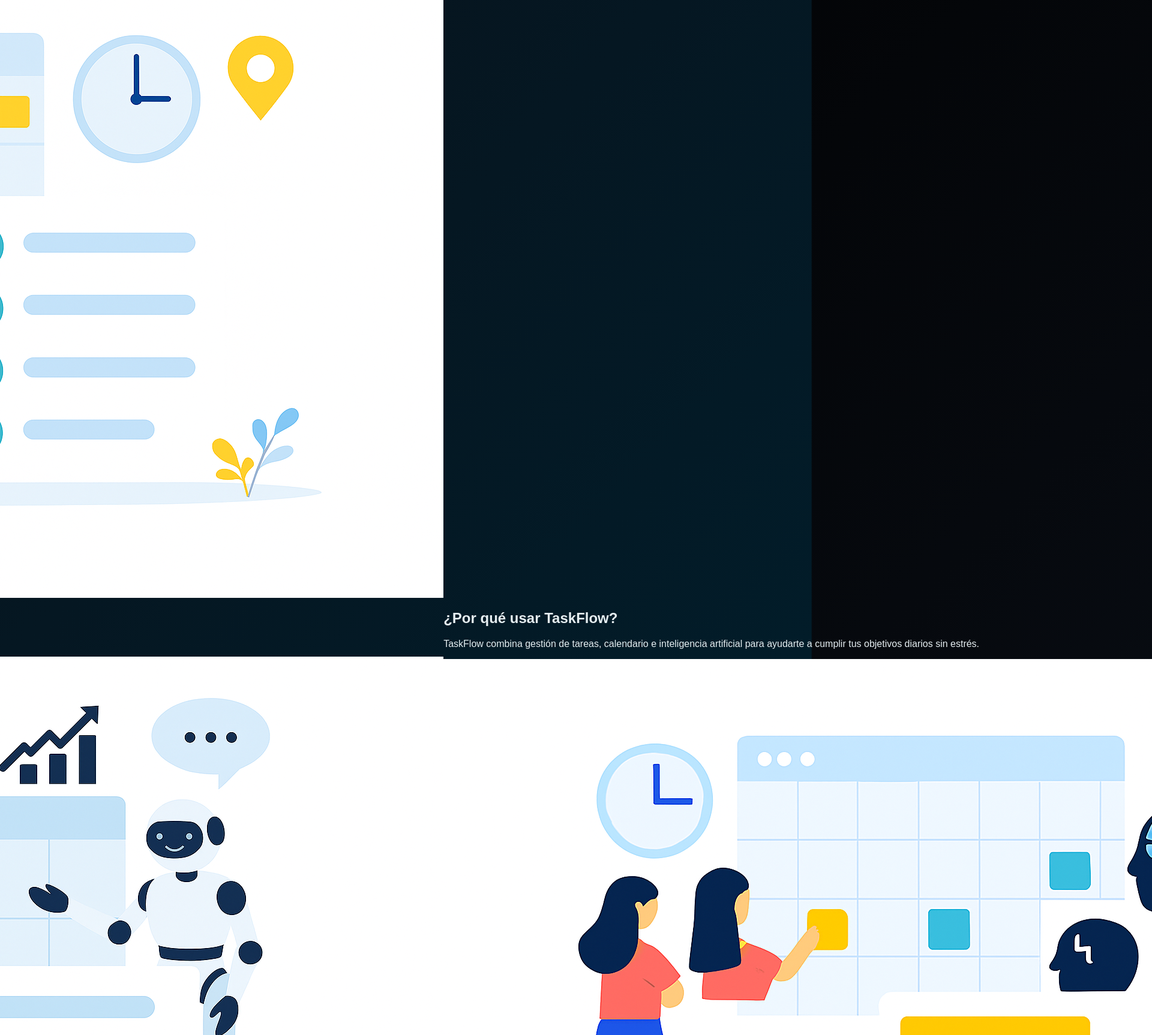
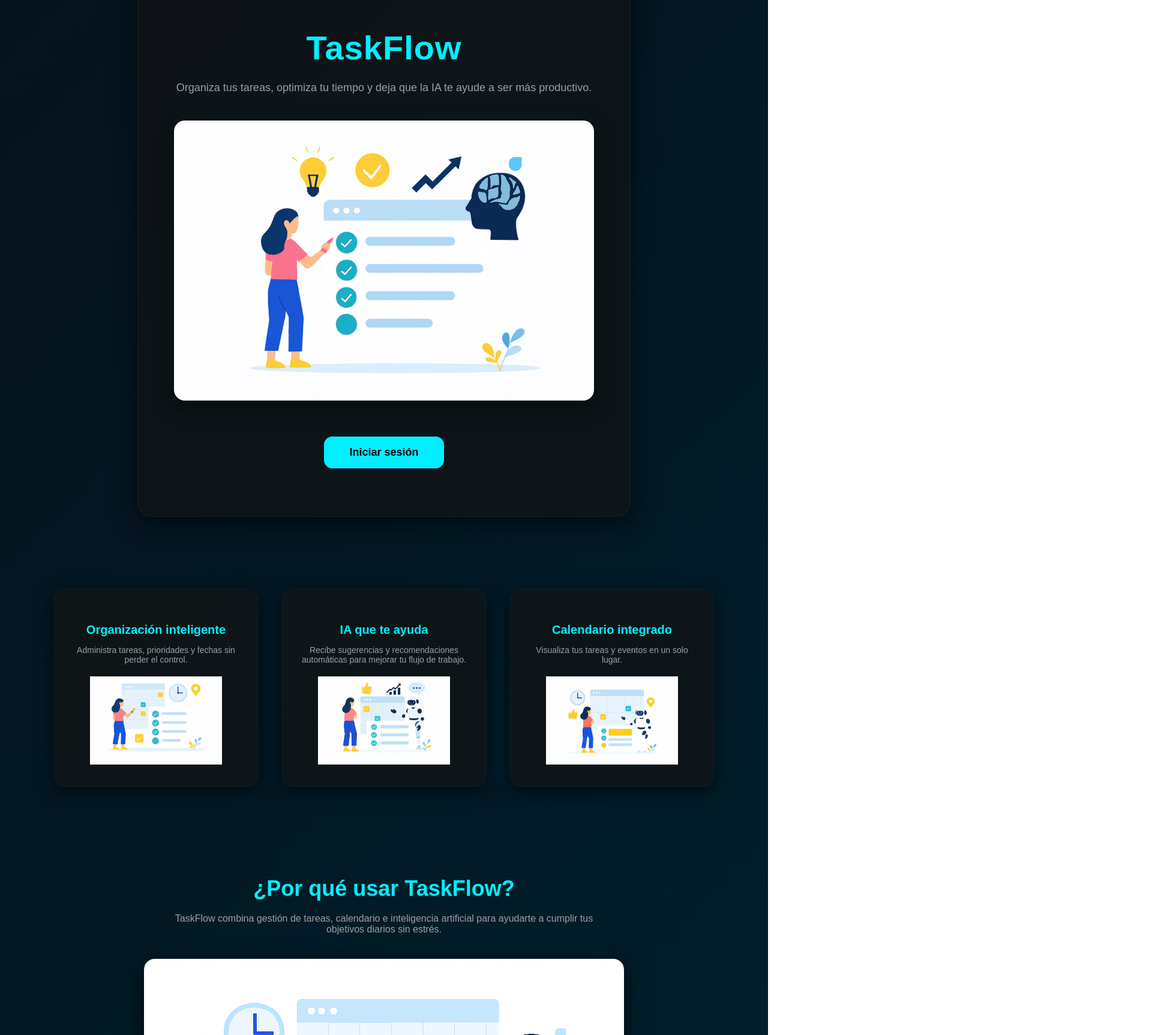
Before and after one commit to SimonT0910/TaskFlow, a React (Create React App) app in the folder taskflow/: page / in a window 1280 px wide. Shown: the part 160-1886 px from the top of the page at 60% size, 1920 px wide, since content can reach past the window. Built offline with nearby package versions, Linux system fonts and the light colour scheme.

Commit message:
Landing page completo

```diff
--- a/taskflow/src/styles/home.css
+++ b/taskflow/src/styles/home.css
@@ -1,73 +1,79 @@
+/*Variables igual al login*/
+:root {
+    --bg-1: #0d0d0d;
+    --card-bg: rgba(20, 20, 20, 0.72);
+    --accent: #00f0ff;
+    --muted: #9aa0a6;
+}
+
 /*Contenedor principal*/
 .home {
     min-height: 100vh;
     display: flex;
-    align-items: center;
-    justify-content: center;
-    padding: 40px 24px;
+    flex-direction: column;
+    gap: 120px;
+    padding: 80px 24px;
 }
 
-/*Tarjeta Hero*/
+/*Hero*/
 .home-hero {
-    max-width: 1000px;
-    width: 100%;
+    max-width: 1100px;
+    margin: 0 auto;
     text-align: center;
 
-    background: rgba(20, 20, 20, 0.65);
+    background: var(--card-bg);
     backdrop-filter: blur(12px) saturate(120%);
-    border-radius: 20px;
+    border-radius: 24px;
 
-    padding: 60px 48px;
+    padding: 80px 60px;
     border: 1px solid rgba(0, 255, 255, 0.08);
     box-shadow: 0 10px 40px rgba(0, 0, 0, 0.7),
     0 0 50px rgba(0, 255, 255, 0.03);
 }
 
-/*Titulo*/
+/*Titulo principal*/
 .home-hero h1 {
     color: var(--accent);
     font-size: 56px;
-    margin-bottom: 16px;
+    margin-bottom: 20px;
     letter-spacing: 1px;
 }
 
-/*Texto principal*/
+/*Texto*/
 .home-hero p {
     color: var(--muted);
     font-size: 18px;
-    max-width: 600px;
-    height: auto;
-    display: block;
-    margin: 30px auto;
-    border-radius: 16px;
-    box-shadow: 0 10px 30px rgba(0, 0, 0, 0.6),
-    0 0 40px rgba(0, 255, 255, 0.05);
+    max-width: 700px;
+    margin: 0 auto 40px;
+    line-height: 1.6;
 }
 
 /*Imagen principal*/
 .home-hero img {
     width: 100%;
-    max-width: 720px;
+    max-width: 700px;
+    margin: 40px auto;
     display: block;
-    margin: 30px auto 40px auto;
 
-    border-radius: 16px;
+    border-radius: 18px;
     box-shadow: 0 10px 30px rgba(0, 0, 0, 0.6),
     0 0 40px rgba(0, 255, 255, 0.05);
 }
 
-/*Boton principal*/
+/*Boton*/
 .home-hero button {
     margin-top: 20px;
-    padding: 16px 36px;
+    padding: 16px 42px;
     font-size: 18px;
     font-weight: 700;
     border-radius: 14px;
     border: none;
     cursor: pointer;
+
     background: var(--accent);
     color: #000;
-    transition: transform 0.15s ease, box-sadow 0.15s;
+
+    transition: transform 0.15s ease, box-shadow 0.15s ease;
 }
 
 .home-hero button:hover {
@@ -75,17 +81,116 @@
     box-shadow: 0 12px 40px rgba(0, 255, 255, 0.25);
 }
 
-/* Responsive*/
-@media (max-width: 768px){
-    .home-hero {
-        padding: 40px 24px;
+/*Beneficios*/
+.home-benefits {
+    max-width: 1100px;
+    margin: 0 auto;
+
+    display: grid;
+    grid-template-columns: repeat(3, 1fr);
+    gap: 40px;
+}
+
+/*Tarjeta beneficio*/
+.benefit {
+    background: var(--card-bg);
+    padding: 36px 28px;
+    border-radius: 20px;
+    text-align: center;
+
+    border: 1px solid rgba(0, 255, 255, 0.06);
+    box-shadow: 0 8px 30px rgba(0, 0, 0, 0.6);
+}
+
+.benefit h3 {
+    color: var(--accent);
+    margin-bottom: 12px;
+    font-size: 20px;
+}
+
+.benefit p {
+    color: var(--muted);
+    font-size: 14px;
+    margin-bottom: 20px;
+}
+
+/*Imagen beneficio*/
+.benefit img {
+    width: 100%;
+    max-width: 220px;
+    margin: 0 auto;
+    display: block;
+}
+
+/*Preview*/
+.home-preview {
+    max-width: 1000px;
+    margin: 0 auto;
+    text-align: center;
+}
+
+.home-preview h2 {
+    color: var(--accent);
+    font-size: 36px;
+    margin-bottom: 20px;
+}
+
+.home-preview p {
+    color: var(--muted);
+    max-width: 700px;
+    margin: 0 auto 40px;
+    font-size: 16px;
+}
+
+.home-preview img {
+    width: 100%;
+    max-width: 800px;
+    border-radius: 18px;
+    box-shadow: 0 10px 40px rgba(0, 0, 0, 0.7);
+}
+
+/*Call to action*/
+.home-cta {
+    text-align: center;
+    padding-bottom: 40px;
+}
+
+.home-cta h2 {
+    color: #ffffff;
+    font-size: 32px;
+    margin-bottom: 24px;
+}
+
+.home-cta button {
+    padding: 16px 44px;
+    font-size: 18px;
+    font-weight: 700;
+    border-radius: 14px;
+    border: none;
+    cursor: pointer;
+
+    background: var(--accent);
+    color: #000;
+
+    transition: transform 0.15s ease, box-shadow 0.15s ease;
+}
+
+.home-cta button:hover {
+    transform: translateY(-4px);
+    box-shadow: 0 12px 40px rgba(0, 255, 255, 0.25);
+}
+
+/*Responsive*/
+@media (max-width: 900px) {
+    .home-benefits {
+        grid-template-columns: 1fr;
     }
 
     .home-hero h1 {
         font-size: 42px;
     }
 
-    .home-hero p {
-        font-size: 16px;
+    .home-preview h2 {
+        font-size: 28px;
     }
 }
```
